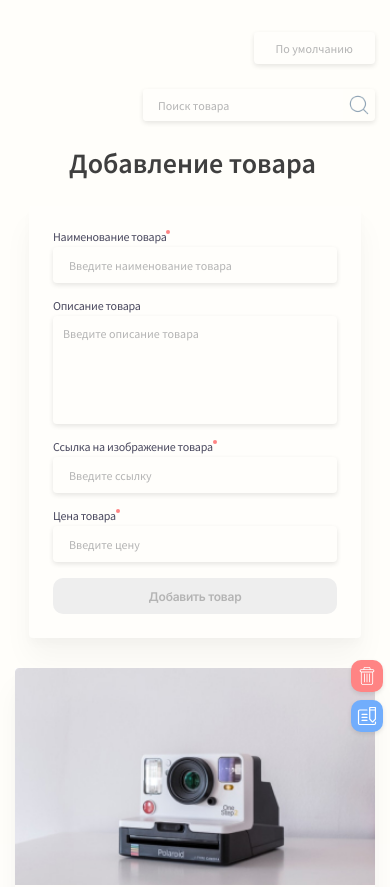
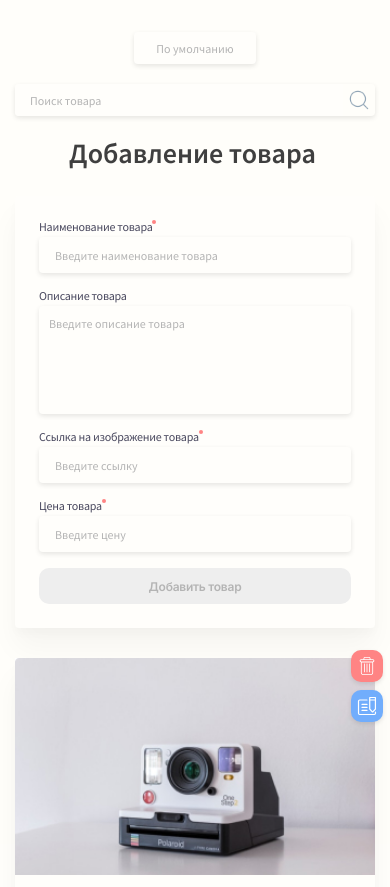
Before and after one commit to pu-shin/product-cards, a Vue app: page / in a window 390 px wide. Shown: the top 887 px of the page. Built offline with nearby package versions, Linux system fonts and the light colour scheme.

Commit message:
fix responsive styles

```diff
--- a/src/App.vue
+++ b/src/App.vue
@@ -12,7 +12,7 @@
     <main class="mainpage">
       <div class="product">
         <div class="product__container">
-          <add-form :validPrice="validPrice" @add-card="addCard"></add-form>
+          <app-form :validPrice="validPrice" @add-card="addCard"></app-form>
           <app-cards
             :products="products"
             @edit-card="editCard"
@@ -46,7 +46,7 @@ import AppLoader from "@/components/AppLoader.vue";
 import AppPopup from "@/components/AppPopup.vue";
 import AppModal from "@/components/AppModal.vue";
 import AppSearch from "@/components/AppSearch.vue";
-import AddForm from "@/components/AddForm.vue";
+import AppForm from "@/components/AppForm.vue";
 import AppCards from "@/components/AppCards.vue";
 import AppSelect from "@/components/AppSelect.vue";
 
@@ -65,15 +65,6 @@ export default {
   },
   mounted() {
     this.loadProducts();
-  },
-  components: {
-    AppLoader,
-    AppPopup,
-    AppModal,
-    AppSearch,
-    AddForm,
-    AppCards,
-    AppSelect,
   },
   methods: {
     addCard(card) {
@@ -113,7 +104,9 @@ export default {
       }
     },
     loadProducts() {
-      if (window.innerWidth < 768) {
+      const isMobile = window.matchMedia("(max-width:  768px)").matches;
+
+      if (isMobile) {
         this.renderCards();
         return;
       }
@@ -189,6 +182,15 @@ export default {
       this.sortCards(value);
     },
   },
+  components: {
+    AppLoader,
+    AppPopup,
+    AppModal,
+    AppSearch,
+    AppForm,
+    AppCards,
+    AppSelect,
+  },
 };
 </script>
 
--- a/src/styles/form.scss
+++ b/src/styles/form.scss
@@ -1,12 +1,11 @@
-.form{
+.form {
 	flex: 0 1 340px;
 	min-width: 275px;
 	padding-right: 8px;
 	@media (max-width: 479.98px) {
-		max-width: 332px;
+		flex: 1 0 auto;
 		padding: 0px;
 	}
-
 }
 .form-control {
 	padding: 24px;
@@ -19,7 +18,7 @@
 		font-size: 12px;
 		line-height: 13px;
 		letter-spacing: -0.02em;
-		color: #49485E;
+		color: #49485e;
 	}
 
 	&__label_required::after {
@@ -56,9 +55,9 @@
 
 	&__button {
 		height: 36px;
-		background: #EEEEEE;
+		background: #eeeeee;
 		border-radius: 10px;
-		font-family: 'Inter';
+		font-family: "Inter";
 		font-style: normal;
 		font-weight: 600;
 		font-size: 12px;
@@ -67,24 +66,22 @@
 		color: $mainGrey;
 	}
 
-	&__button_valid{
+	&__button_valid {
 		background-color: $mainGreen;
 		color: $mainWhite;
 	}
-
 
 	&__row {
 		display: flex;
 		flex-direction: column;
 		row-gap: 4px;
 		position: relative;
-
 	}
 	&__row_required {
 		> input {
 			border: 1px solid $mainRed;
 		}
-	&:after{
+		&:after {
 			content: "Поле является обязательным";
 			position: absolute;
 			color: $mainRed;
--- a/src/styles/header.scss
+++ b/src/styles/header.scss
@@ -4,18 +4,22 @@
 		align-items: center;
 		margin-bottom: 25px;
 		padding-top: 32px;
-		gap: 25px;
+		gap: 20px;
 		flex-wrap: wrap-reverse;
 		justify-content: end;
+		@media (max-width: 403.98px) {
+			justify-content: center;
+		}
 	}
 	&__text {
 		font-weight: 600;
 		font-size: 28px;
 		line-height: 125%;
-		color: #3F3F3F;
+		color: #3f3f3f;
 		padding-right: 5px;
 		flex: 1 0 auto;
-		@media (max-width: 529.98px) {
+		@media (max-width: 679.98px) {
+			flex-basis: 100%;
 			text-align: center;
 		}
 	}
--- a/src/styles/search.scss
+++ b/src/styles/search.scss
@@ -4,6 +4,9 @@
 	height: 32px;
 	display: flex;
 	overflow: hidden;
+	@media (max-width: 679.98px) {
+		flex: 1 0 auto;
+	}
 	&__input {
 		flex: 1 1 200px;
 		width: 200px;
@@ -14,20 +17,17 @@
 		font-size: 12px;
 		line-height: 125%;
 		color: $mainColor;
-		transition: .3s linear;
-
+		transition: 0.3s linear;
 		&::placeholder {
 			color: $mainGrey;
 		}
-
 		&:focus {
 			width: 250px;
 		}
-		@media (max-width:991.98px) {
+		@media (max-width: 991.98px) {
 			&:focus {
 				width: 200px;
 			}
-
 		}
 	}
 	&__button {
--- a/src/styles/select.scss
+++ b/src/styles/select.scss
@@ -5,7 +5,7 @@
 	background: $mainWhite;
 	text-align: center;
 
-		&__toggle{
+	&__toggle {
 		width: 121.5px;
 		padding: 8.5px 5px 8.5px 5px;
 		box-shadow: 0px 2px 5px rgba(0, 0, 0, 0.1);
@@ -13,7 +13,7 @@
 		border-radius: 4px;
 		line-height: 125%;
 	}
-		&__dropdown{
+	&__dropdown {
 		position: absolute;
 		top: 37px;
 		z-index: 1;
```
Also changed, not shown: src/components/AppForm.vue (renamed from src/components/AddForm.vue). Lines whose indentation alone changed are shown as unchanged.
